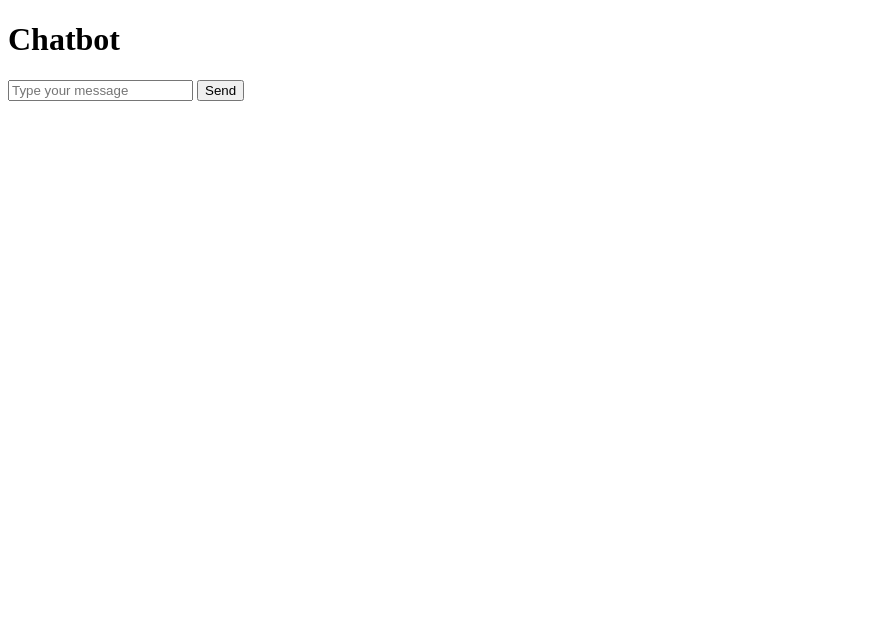
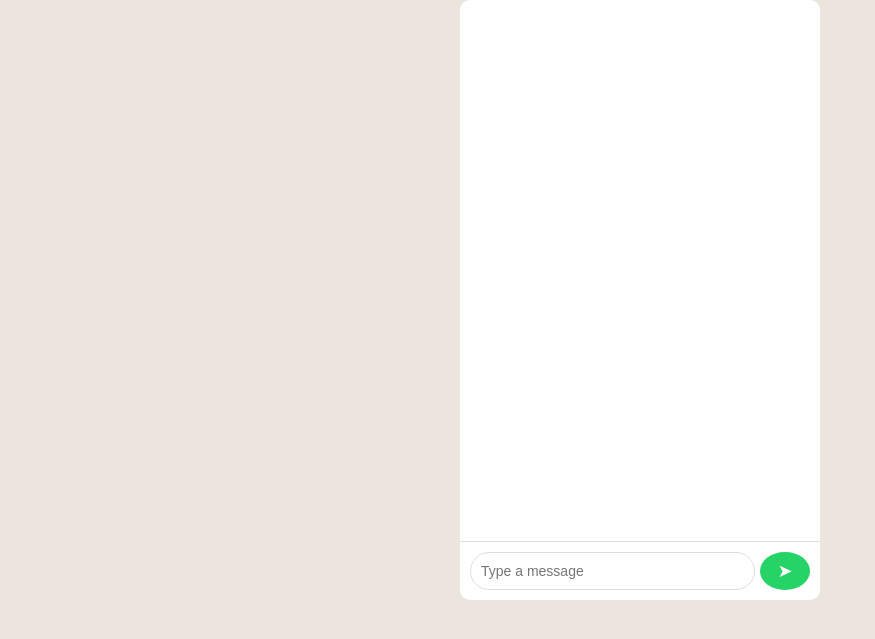
Before and after one commit to rishavvrajj/NPPD-Care-, a Flask app: page / in a window 1280 px wide. Shown: the top 639 px of the page, without its empty margins (0-875 px from the left). Run offline with Flask 3, Linux system fonts and the light colour scheme; parts of the project's set-up code (start-up, migrations or seed data) failed here and were passed over.

Commit message:
NPPD Care

```diff
--- a/templates/index.html
+++ b/templates/index.html
@@ -3,10 +3,87 @@
 <head>
     <meta charset="UTF-8">
     <meta name="viewport" content="width=device-width, initial-scale=1.0">
-    <title>Chatbot</title>
+    <title>Chatbot - WhatsApp Style</title>
+    <style>
+        body {
+            font-family: Arial, sans-serif;
+            margin: 0;
+            padding: 0;
+            background-color: #ece5dd;
+        }
+        #chat-container {
+            width: 360px;
+            height: 600px;
+            margin: 0 auto;
+            background-color: #fff;
+            border-radius: 10px;
+            overflow: hidden;
+            display: flex;
+            flex-direction: column;
+        }
+        #chat-box {
+            flex: 1;
+            padding: 10px;
+            overflow-y: auto;
+            display: flex;
+            flex-direction: column;
+        }
+        #user-message, #bot-message {
+            max-width: 70%;
+            margin-bottom: 10px;
+            padding: 10px;
+            border-radius: 10px;
+            font-size: 14px;
+        }
+        #user-message {
+            background-color: #dcf8c6;
+            align-self: flex-end;
+        }
+        #bot-message {
+            background-color: #fff;
+            align-self: flex-start;
+            border: 1px solid #ddd;
+        }
+        #input-container {
+            display: flex;
+            border-top: 1px solid #ddd;
+            padding: 10px;
+        }
+        #user-input {
+            width: 80%;
+            padding: 10px;
+            border-radius: 20px;
+            border: 1px solid #ddd;
+            font-size: 14px;
+        }
+        button {
+            width: 15%;
+            background-color: #25D366;
+            color: white;
+            border: none;
+            border-radius: 50%;
+            cursor: pointer;
+            font-size: 18px;
+            margin-left: 5px;
+        }
+    </style>
     <script>
         async function sendMessage() {
             let message = document.getElementById('user-input').value;
+            if (message.trim() === "") return;  // Prevent sending empty messages
+
+            // Display the user's message
+            let userMessageDiv = document.createElement('div');
+            userMessageDiv.classList.add('message');
+            userMessageDiv.id = 'user-message';
+            userMessageDiv.innerText = message;
+            document.getElementById('chat-box').appendChild(userMessageDiv);
+            document.getElementById('user-input').value = '';  // Clear input
+
+            // Scroll to the bottom of the chat
+            document.getElementById('chat-box').scrollTop = document.getElementById('chat-box').scrollHeight;
+
+            // Fetch the bot response
             let response = await fetch('/chat', {
                 method: 'POST',
                 headers: {
@@ -15,18 +92,28 @@
                 body: JSON.stringify({ message: message }),
             });
             let data = await response.json();
-            document.getElementById('response').innerText = data.response;
+
+            // Display the bot's response
+            let botMessageDiv = document.createElement('div');
+            botMessageDiv.classList.add('message');
+            botMessageDiv.id = 'bot-message';
+            botMessageDiv.innerText = data.response;
+            document.getElementById('chat-box').appendChild(botMessageDiv);
+
+            // Scroll to the bottom of the chat again
+            document.getElementById('chat-box').scrollTop = document.getElementById('chat-box').scrollHeight;
         }
     </script>
 </head>
 <body>
-    <div>
-        <h1>Chatbot</h1>
+    <div id="chat-container">
         <div id="chat-box">
-            <input type="text" id="user-input" placeholder="Type your message" />
-            <button onclick="sendMessage()">Send</button>
+            <!-- Chat messages will appear here -->
         </div>
-        <div id="response"></div>
+        <div id="input-container">
+            <input type="text" id="user-input" placeholder="Type a message" />
+            <button onclick="sendMessage()">➤</button>
+        </div>
     </div>
 </body>
 </html>
```
